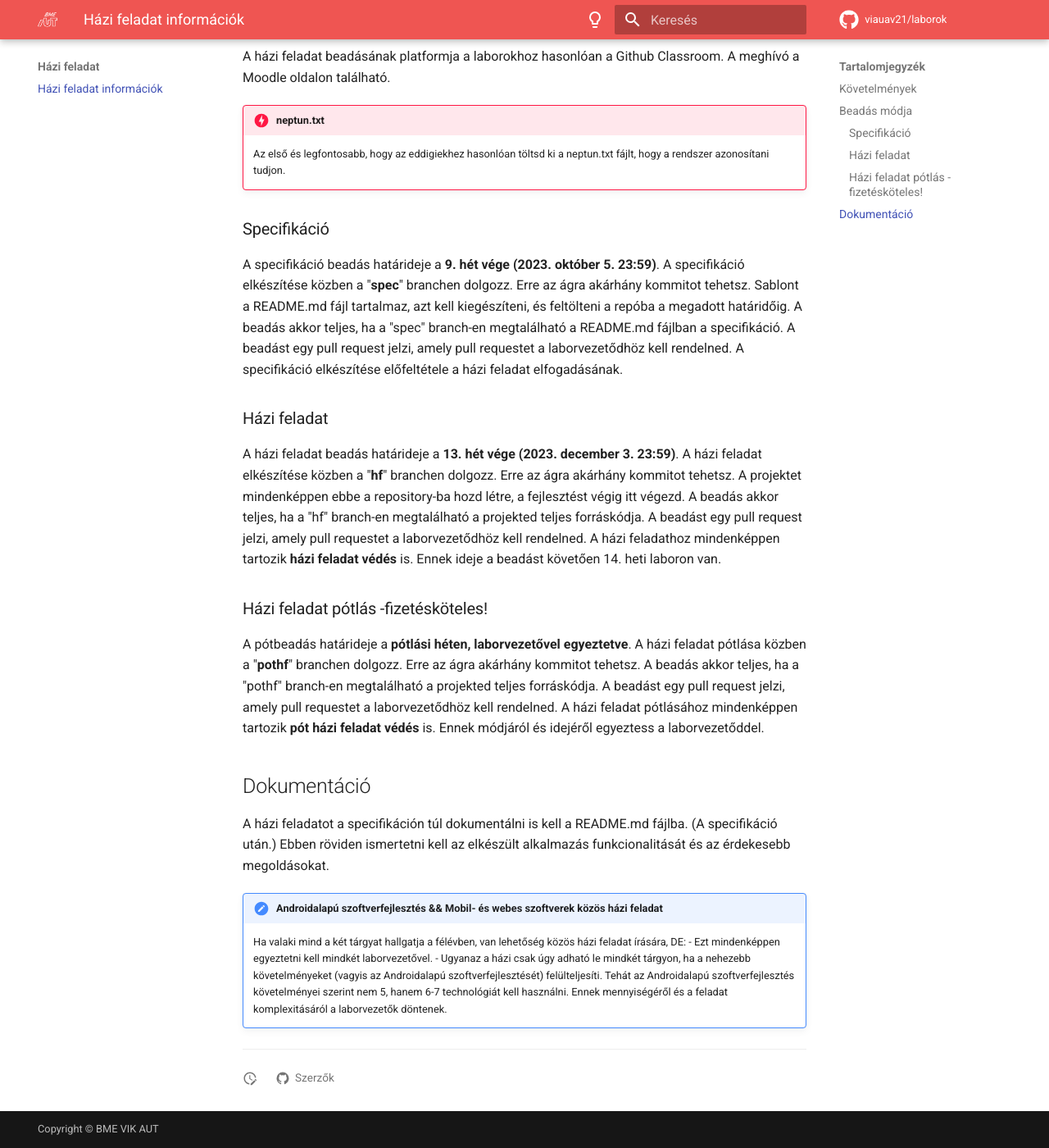
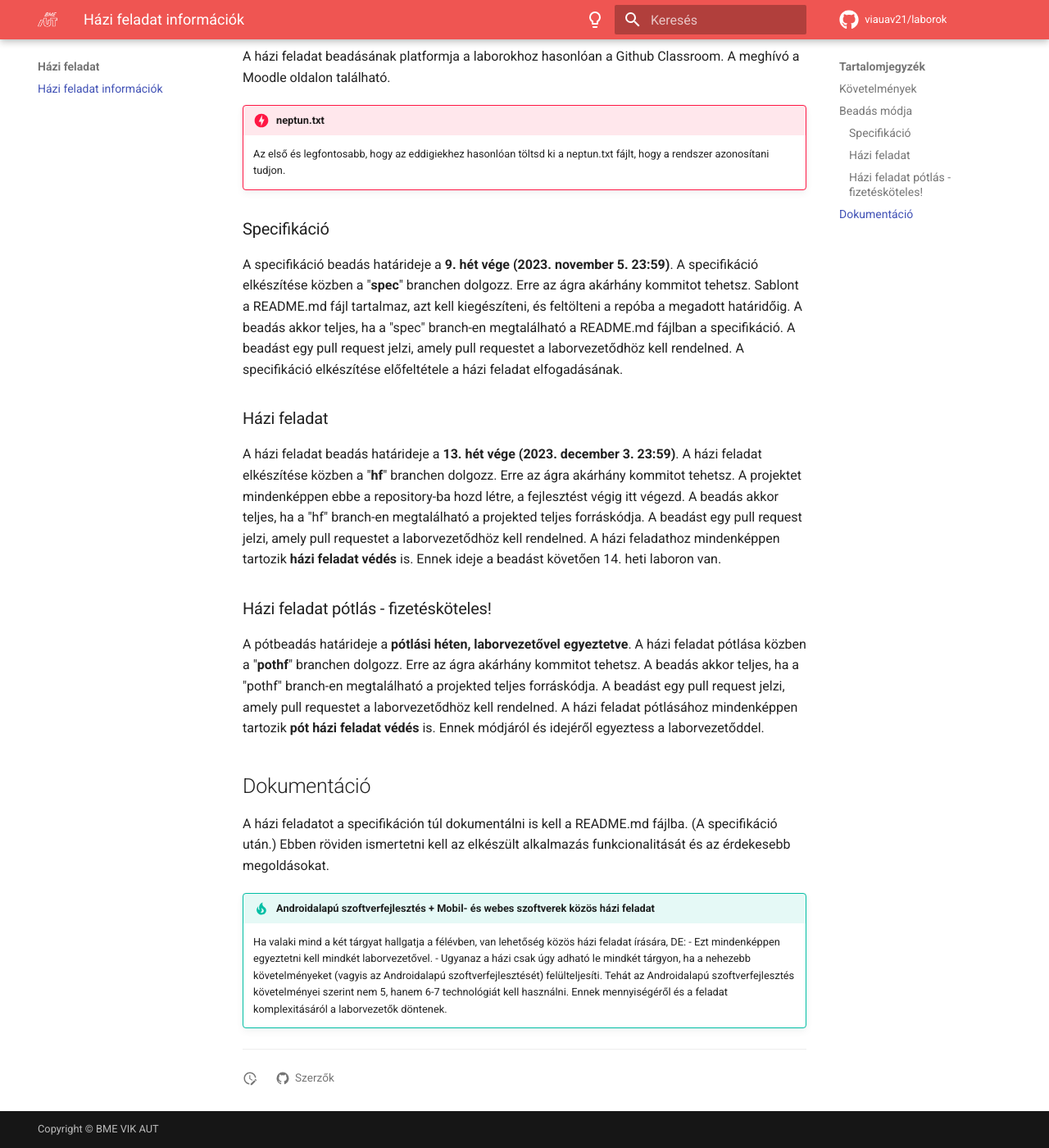
Before and after one commit to VIAUAV21/laborok, an MkDocs documentation site: the page built from docs/hf/index.md, in a window 1280 px wide and 1400 px high, scrolled down 1747 px. Shown: the whole window at 82% size. Built offline with MkDocs 1.6.1 and Material for MkDocs 9.7.7, drawn with Linux system fonts in a browser that asks for light colours; comment, search, counter and statistics services are not loaded.

Commit message:
2023 f2 HF update

```diff
--- a/docs/hf/index.md
+++ b/docs/hf/index.md
@@ -59,7 +59,7 @@
 
 ### Specifikáció
 
-A specifikáció beadás határideje a **9. hét vége (2023. október 5. 23:59)**.
+A specifikáció beadás határideje a **9. hét vége (2023. november 5. 23:59)**.
 A specifikáció elkészítése közben a "**spec**" branchen dolgozz. Erre az ágra akárhány kommitot tehetsz.
 Sablont a README.md fájl tartalmaz, azt kell kiegészíteni, és feltölteni a repóba a megadott határidőig.
 A beadás akkor teljes, ha a "spec" branch-en megtalálható a README.md fájlban a specifikáció. A beadást egy pull request jelzi, amely pull requestet a laborvezetődhöz kell rendelned.
@@ -73,7 +73,7 @@
 A beadás akkor teljes, ha a "hf" branch-en megtalálható a projekted teljes forráskódja. A beadást egy pull request jelzi, amely pull requestet a laborvezetődhöz kell rendelned.
 A házi feladathoz mindenképpen tartozik **házi feladat védés** is. Ennek ideje a beadást követően 14. heti laboron van.
 
-### Házi feladat pótlás -fizetésköteles!
+### Házi feladat pótlás - fizetésköteles!
 
 A pótbeadás határideje a **pótlási héten, laborvezetővel egyeztetve**.
 A házi feladat pótlása közben a "**pothf**" branchen dolgozz. Erre az ágra akárhány kommitot tehetsz.
```
Also changed, not shown: other parts of docs/hf/index.md (+1 -1 lines).
